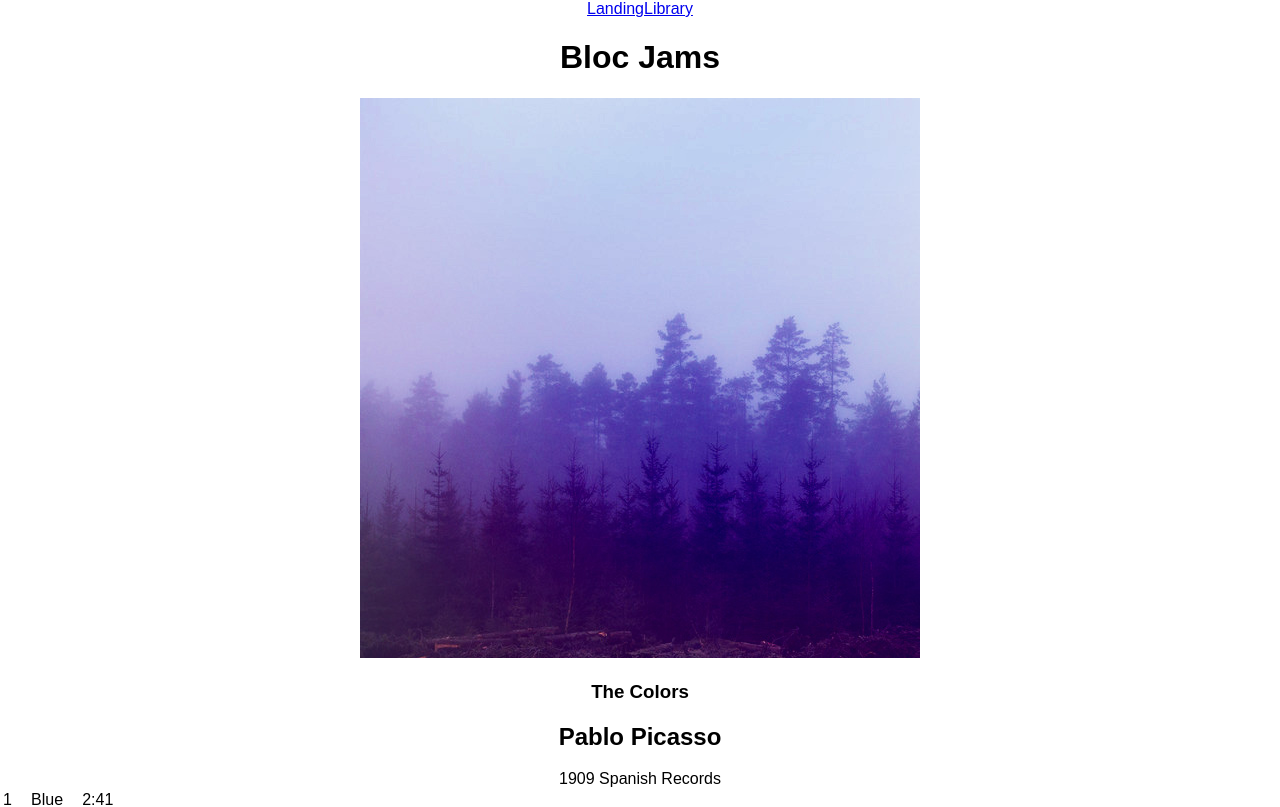
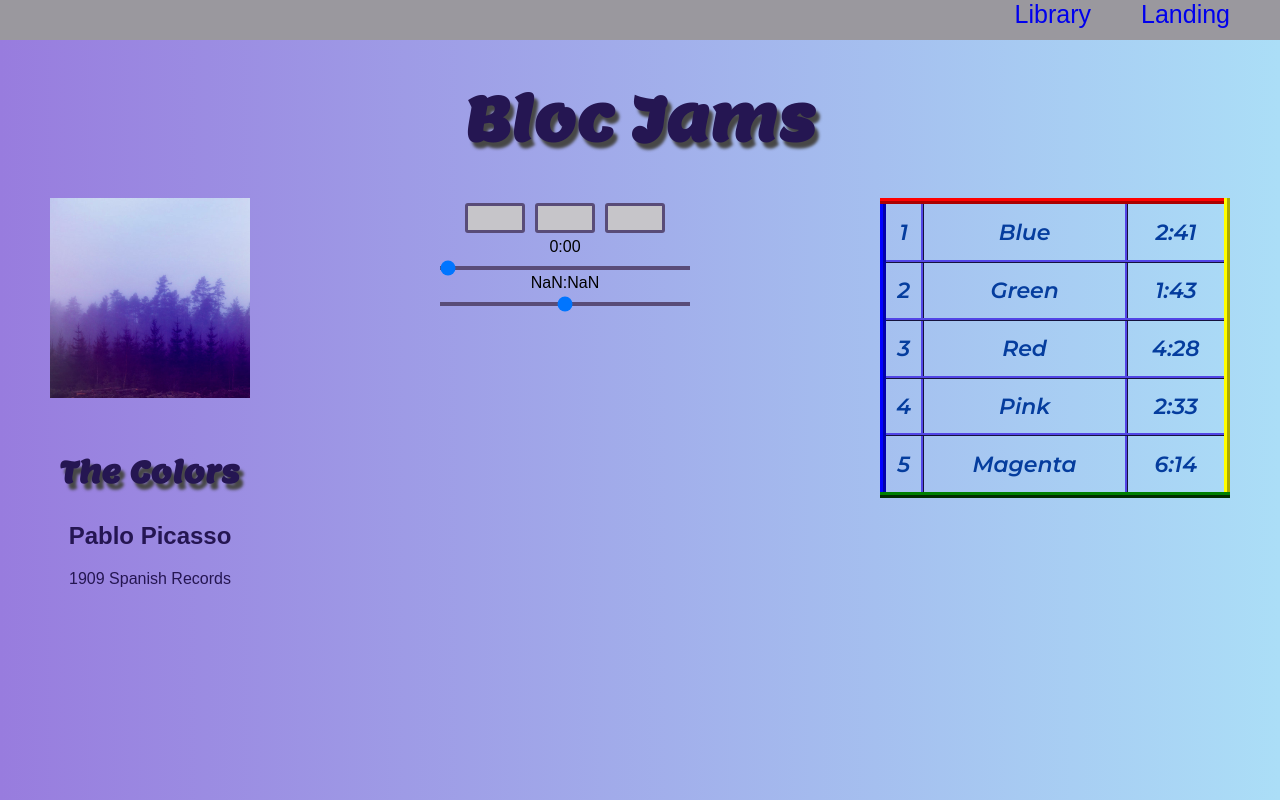
Before and after one commit to amanakiwala/bloc-jams-react, a React (Create React App) app in the folder bloc-jams-react/: page /album/the-colors in a window 1280 px wide. Shown: the top 807 px of the page. Built offline with nearby package versions, Linux system fonts and the light colour scheme; some icons are missing.

Commit message:
Checkpoint-styling: completed

```diff
--- a/bloc-jams-react/public/index.html
+++ b/bloc-jams-react/public/index.html
@@ -11,6 +11,7 @@
     <link rel="manifest" href="%PUBLIC_URL%/manifest.json">
     <link rel="shortcut icon" href="%PUBLIC_URL%/favicon.ico">
     <link rel="stylesheet" type="text/css" href="http://code.ionicframework.com/ionicons/1.5.2/css/ionicons.min.css">
+    <link href="https://fonts.googleapis.com/css?family=Lemon|Montserrat:600i" rel="stylesheet">
     <!--
       Notice the use of %PUBLIC_URL% in the tags above.
       It will be replaced with the URL of the `public` folder during the build.
--- a/bloc-jams-react/src/App.css
+++ b/bloc-jams-react/src/App.css
@@ -14,6 +14,27 @@
   color: white;
 }
 
+h1{
+  font-family: 'Lemon', cursive;
+  font-size:60px;
+  color:#251652;
+  text-shadow: #474747 4px 6px 3px;
+
+}
+
+nav{
+  background-color: #9A989E;
+  height:40px;
+}
+
+.link{
+  font-size:25px;
+  text-decoration: none;
+  margin-right: 50px;
+  float:right;
+
+}
+
 .App-title {
   font-size: 1.5em;
 }
--- a/bloc-jams-react/src/App.js
+++ b/bloc-jams-react/src/App.js
@@ -11,8 +11,8 @@ class App extends Component {
       <div className="App">
         <header>
           <nav>
-            <Link to='/'>Landing</Link>
-            <Link to='/library'>Library</Link>
+            <Link className="link" to='/'>Landing</Link>
+            <Link className="link" to='/library'>Library</Link>
           </nav>
           <h1>Bloc Jams</h1>
         </header>
--- a/bloc-jams-react/src/components/Album.js
+++ b/bloc-jams-react/src/components/Album.js
@@ -1,6 +1,7 @@
 import React, { Component } from 'react';
 import albumData from './../data/albums';
 import PlayerBar from './PlayerBar';
+import '.././style/Album.css';
 
 
 class Album extends Component {
--- a/bloc-jams-react/src/components/Landing.js
+++ b/bloc-jams-react/src/components/Landing.js
@@ -1,4 +1,6 @@
 import React from 'react';
+import '.././style/Landing.css';
+
 
 const Landing = () => (
    <section className="landing">
--- a/bloc-jams-react/src/components/Library.js
+++ b/bloc-jams-react/src/components/Library.js
@@ -1,6 +1,7 @@
 import React, { Component } from 'react';
 import { Link } from 'react-router-dom';
 import albumData from './../data/albums';
+import '.././style/Library.css';
 
 class Library extends Component {
 	constructor(props) {
@@ -12,11 +13,11 @@ class Library extends Component {
 			<section className='library'>
 			  {
 			  	this.state.albums.map( (album, index) =>
-                  <Link to={`/album/${album.slug}`} key={index}>
+                  <Link to={`/album/${album.slug}`} key={index} className="albumInfo">
                       <img src={album.albumCover} alt={album.title} />
-                      <div>{album.title}</div>
-                      <div>{album.artist}</div>
-                      <div>{album.songs.length} songs</div>
+                      <div className="libraryInfo">{album.title}</div>
+                      <div className="libraryInfo">{album.artist}</div>
+                      <div className="libraryInfo">{album.songs.length} songs</div>
                    </Link>
 			  		)
 			  }
--- a/bloc-jams-react/src/components/PlayerBar.js
+++ b/bloc-jams-react/src/components/PlayerBar.js
@@ -1,4 +1,5 @@
 import React, { Component } from 'react';
+import '.././style/Playbar.css';
 
 class PlayerBar extends Component {
 	render() {
--- a/bloc-jams-react/src/index.css
+++ b/bloc-jams-react/src/index.css
@@ -1,5 +1,9 @@
+
+
 body {
+
   margin: 0;
   padding: 0;
   font-family: sans-serif;
+  background: linear-gradient(to right,#987CDE,#ABDEF7);
 }
--- /dev/null
+++ b/bloc-jams-react/src/style/Album.css
@@ -0,0 +1,28 @@
+#album-title{
+	font-size:30px;
+}
+.artist, #release-info{
+	color:#251652;
+}
+#album-info{
+	float:left;
+	margin-left: 50px;
+}
+
+#song-list{
+	float:right;
+	height:300px;
+	width:350px;
+	font-size: 22px;
+	font-family: 'Montserrat', sans-serif;
+	color:#053D9E;
+	margin-right:50px;
+	border-top:6px ridge red ;
+	border-right:6px ridge yellow ;
+	border-bottom:6px ridge green ;
+	border-left:6px ridge blue ;
+	border-collapse: collapse;
+}
+td{
+	border: 3px ridge #342C91 ;
+}
--- /dev/null
+++ b/bloc-jams-react/src/style/Landing.css
@@ -0,0 +1,29 @@
+.hero-title{
+	font-family: 'Lemon', cursive;
+    font-size:30px;
+    text-shadow: #474747 3px 5px 2px;
+
+}
+
+.point-title{
+	font-family: 'Lemon', cursive;
+    font-size:20px;
+    color:#251652;
+}
+.selling-points{
+	height:500px;
+	width:40%;
+	margin:auto;
+}
+.point{
+	height:150px;
+	width:100%;
+	border:8px ridge #631E52;
+	border-radius: 10px;
+	margin-bottom: 15px;
+}
+.point-description{
+	font-family: 'Montserrat', sans-serif;
+	color:#443980;
+	padding: 15px;
+}
--- /dev/null
+++ b/bloc-jams-react/src/style/Library.css
@@ -0,0 +1,25 @@
+.library{
+	margin: auto;
+	width:50%;
+}
+
+.albumInfo{
+	text-align: center;
+	float:left;
+	margin-left: 15%;
+	text-decoration: none;
+	font-size:23px;
+
+}
+
+img{
+	height:200px;
+	width:200px;
+	padding-bottom:20px;
+}
+.libraryInfo{
+	padding-bottom:20px;
+}
+a:hover .libraryInfo{
+	color:#96113D;
+}
--- /dev/null
+++ b/bloc-jams-react/src/style/Playbar.css
@@ -0,0 +1,23 @@
+
+button{
+	width:60px;
+	height:30px;
+	margin:5px;
+	border:3px solid #594C78;
+	border-radius: 3px;
+	background-color: #C6C5C9;
+}
+span{
+	font-size: 20px;
+}
+.seek-bar{
+	appearance: none;
+    width: 250px;
+    height: .25rem;
+    background: #594C78;
+
+}
+.icon{
+	font-size: 20px;
+
+}
```
